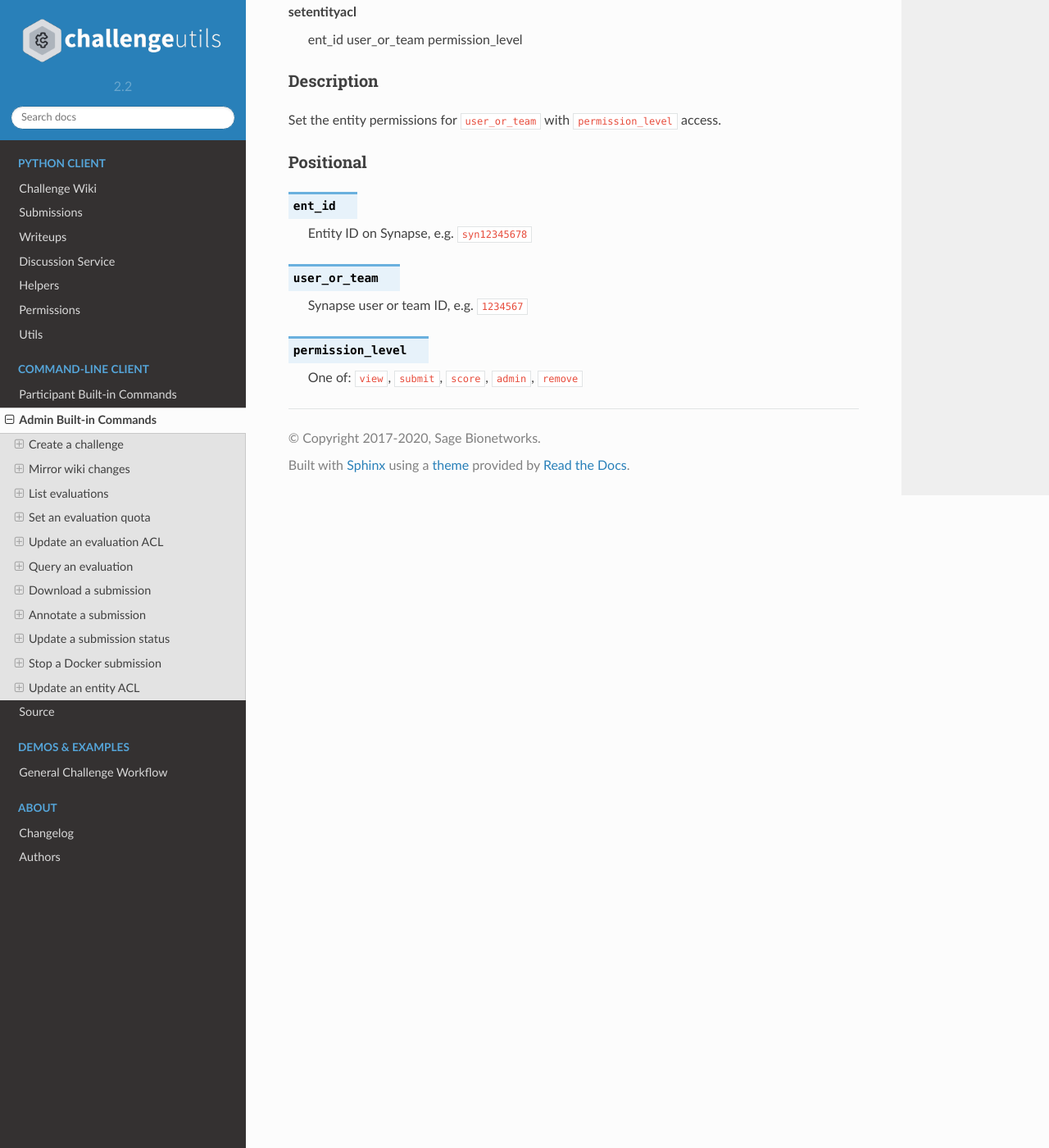
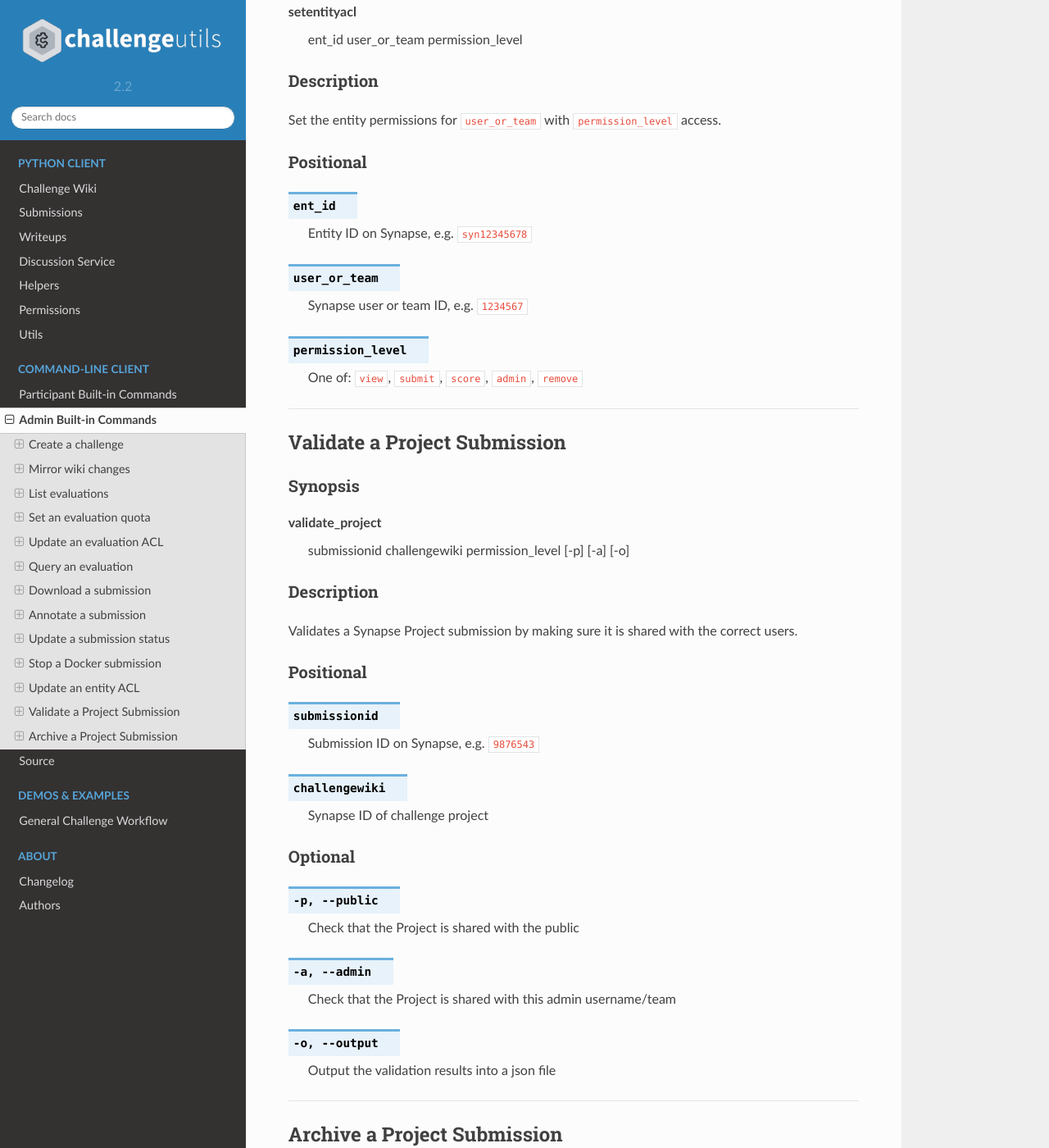
Before and after one commit to Sage-Bionetworks/challengeutils, a Sphinx documentation site: the page built from docs/client/admin.rst, in a window 1280 px wide and 1400 px high, scrolled down 7772 px. Shown: the whole window at 82% size. Built offline with Sphinx 7.4.7 and the Read the Docs theme 2.0.0, drawn with Linux system fonts in a browser that asks for light colours; some of the changed text lies outside the part shown.

Commit message:
Add to docs

```diff
--- a/docs/client/admin.rst
+++ b/docs/client/admin.rst
@@ -457,3 +457,87 @@
 .. cmdoption:: permission_level
 
     One of: ``view``, ``submit``, ``score``, ``admin``, ``remove``
+
+-------
+
+
+Validate a Project Submission
+-----------------------------
+
+Synopsis
+^^^^^^^^
+
+validate_project
+    submissionid challengewiki permission_level [-p] [-a] [-o]
+
+Description
+^^^^^^^^^^^
+
+Validates a Synapse Project submission by making sure it is shared with the
+correct users.
+
+Positional
+^^^^^^^^^^
+
+.. program:: challengeutils validate_project
+
+.. cmdoption:: submissionid
+
+    Submission ID on Synapse, e.g. ``9876543``
+
+.. cmdoption:: challengewiki
+
+    Synapse ID of challenge project
+
+Optional
+^^^^^^^^
+
+.. cmdoption:: -p, --public
+
+    Check that the Project is shared with the public
+
+.. cmdoption:: -a, --admin
+
+    Check that the Project is shared with this admin username/team
+
+.. cmdoption:: -o, --output
+
+    Output the validation results into a json file
+
+
+-------
+
+
+Archive a Project Submission
+----------------------------
+
+Synopsis
+^^^^^^^^
+
+archive_project
+    submissionid admin [-o]
+
+Description
+^^^^^^^^^^^
+
+Archives a Project submission by copying it
+
+Positional
+^^^^^^^^^^
+
+.. program:: challengeutils archive_project
+
+.. cmdoption:: submissionid
+
+    Submission ID on Synapse, e.g. ``9876543``
+
+.. cmdoption:: admin
+
+    Synapse ID of user or team
+
+Optional
+^^^^^^^^
+
+.. cmdoption:: -o, --output
+
+    Output the results into a json file
```
